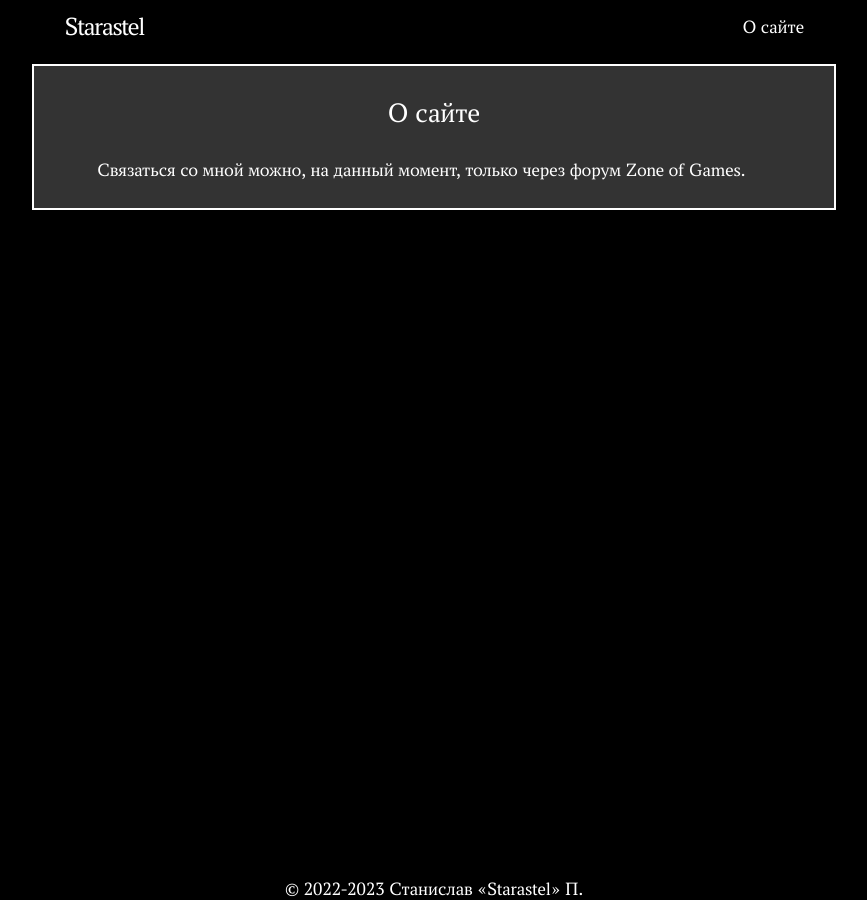
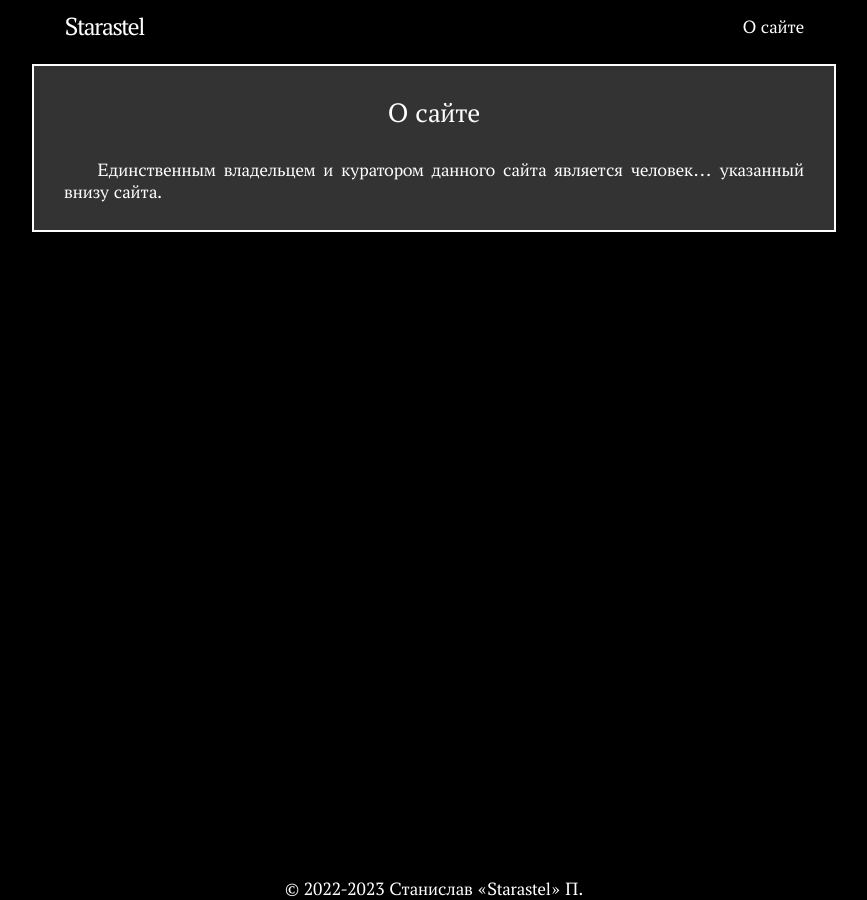
Before and after one commit to Starastel/stStarastel, a Jekyll site: the page built from about.md, in a window 1280 px wide. Shown: the whole page, without its empty margins (206-1073 px from the left). Built offline with Jekyll 4.4.1, drawn with Linux system fonts in a browser that asks for light colours.

Commit message:
Update about.md

```diff
--- a/about.md
+++ b/about.md
@@ -3,4 +3,4 @@ layout: page
 title: "О сайте"
 permalink: /about/
 ---
-Связаться со мной можно, на данный момент, только через форум Zone of Games.
+Единственным владельцем и куратором данного сайта является человек... указанный внизу сайта.
```
